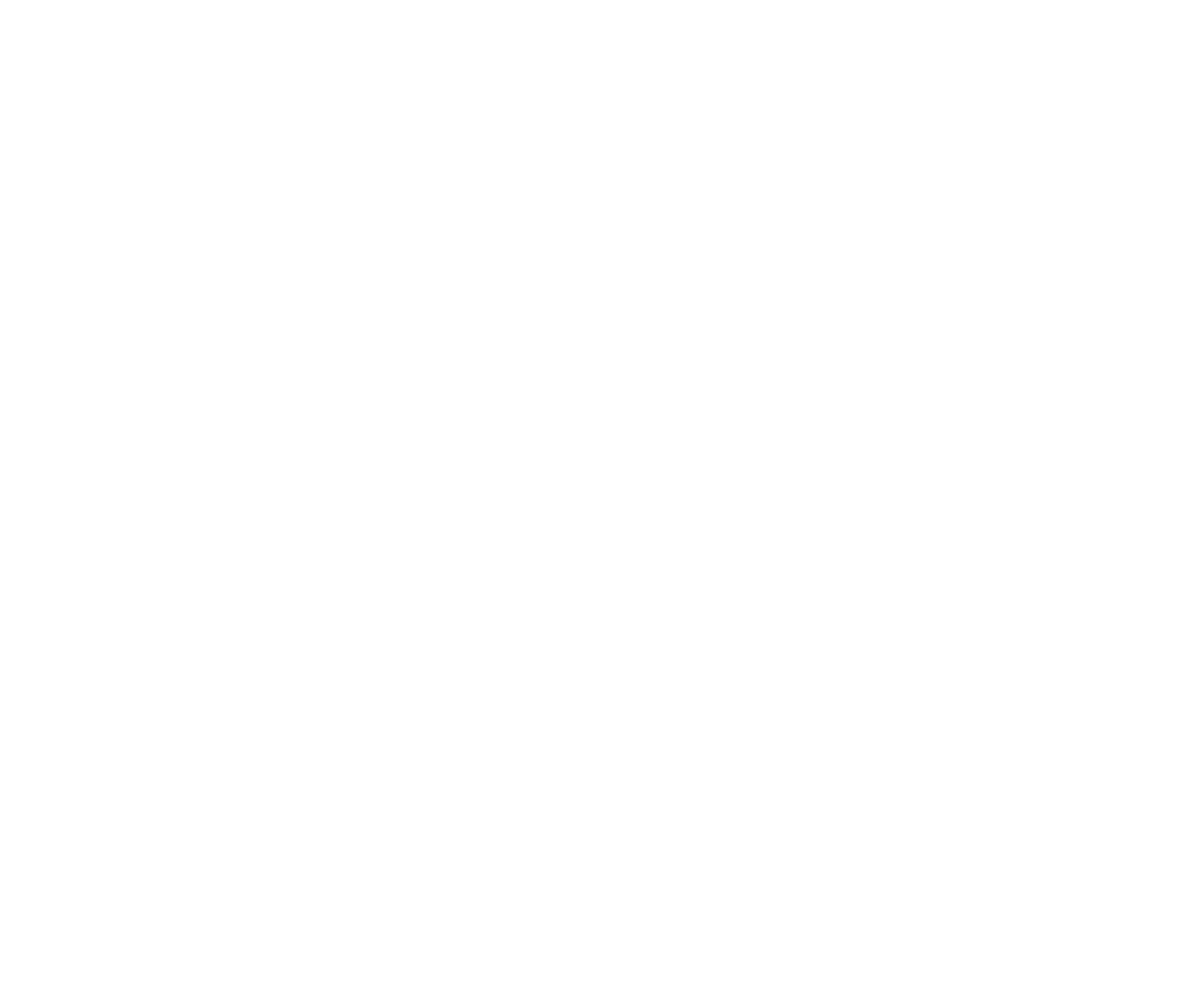
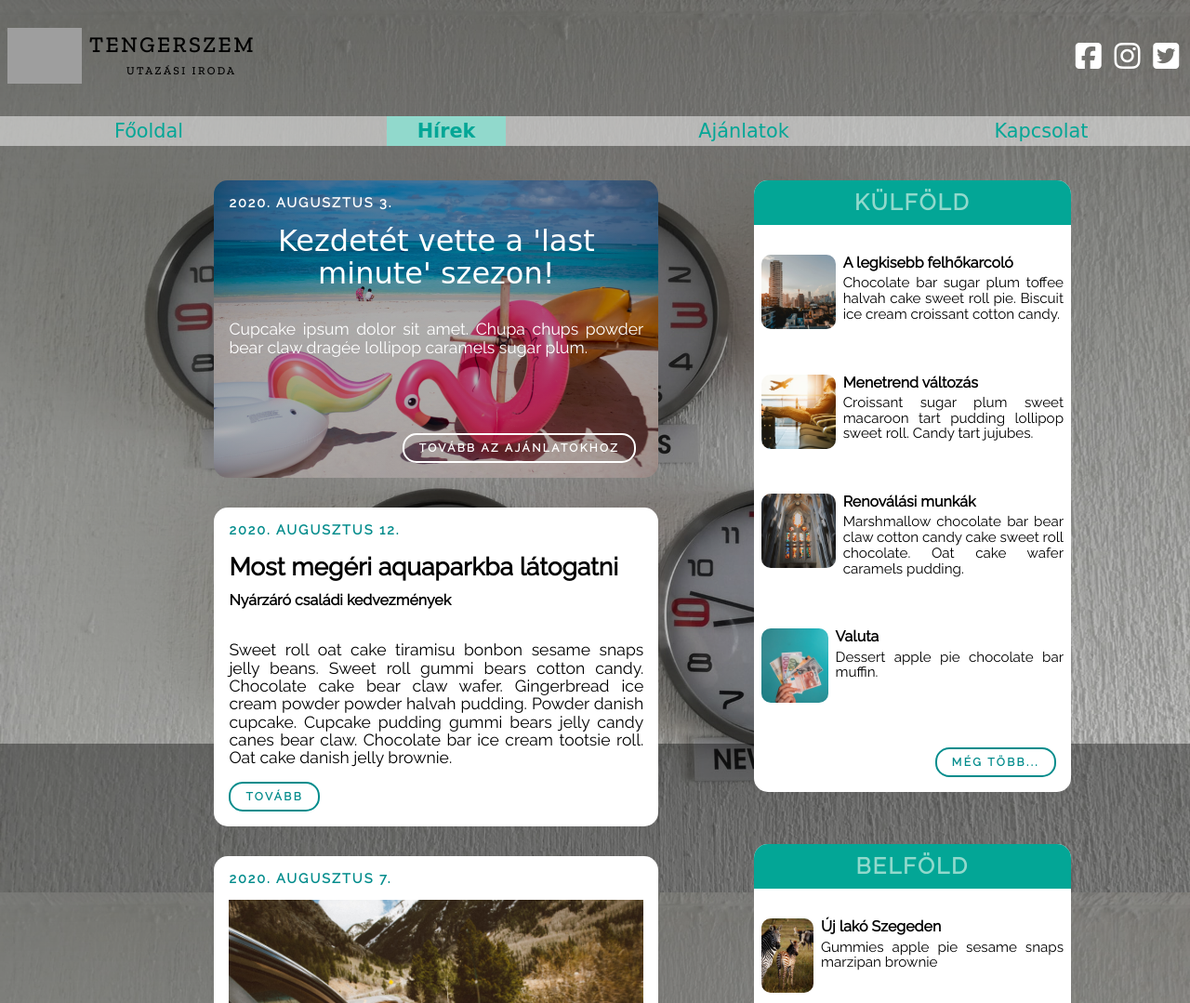
Before and after one commit to the-smw/last-minute-holiday, a plain HTML site: page news.html in a window 1280 px wide. Shown: the top 1079 px of the page at 93% size. Before the commit the page ends 800 px from the top, so only its background shows below. Drawn offline with nearby package versions, Linux system fonts and the light colour scheme; grey boxes are pictures that could not be loaded; a web font is replaced by a local one.

Commit message:
added news page

```diff
--- a/list-styles.css
+++ b/list-styles.css
@@ -432,4 +432,3 @@ body {
   visibility: hidden;
   opacity: 0;
 }
-}
--- a/news-styles.css
+++ b/news-styles.css
@@ -0,0 +1,518 @@
+/*-----------*\
+*
+* BASE STYLES
+*
+\*-----------*/
+
+* {
+  box-sizing: border-box;
+}
+
+
+body {
+  font-family: 'Raleway', sans-serif;
+  font-size: 1rem;
+  height: 100vh;
+  background-image:
+    linear-gradient(
+      rgba(0, 0, 0, 0.5),
+      rgba(0, 0, 0, 0.2)
+    ),
+    url('assets/world-clock.jpg');
+  background-repeat: no-repeat;
+  background-position: center;
+  background-attachment: fixed;
+  background-size: cover;
+}
+
+
+
+
+footer {
+  background-color: rgba(255, 255, 255, 0.8);
+}
+
+
+
+
+
+/*-----------*\
+*
+*   LAYOUT
+*
+\*-----------*/
+
+.container {
+  display: grid;
+  grid-template-rows: 15vh 1fr auto 5vh;
+  grid-template-columns: 1fr;
+  grid-template-areas:
+    "header"
+    "nav"
+    "main"
+    "footer";
+  grid-gap: 5px;
+  height: 100vh;
+}
+
+
+@media (max-width: 768px) {
+  .container {
+    grid-template-columns: 1fr;
+    grid-template-areas:
+      "header"
+      "nav"
+      "main"
+      "footer";
+  }
+}
+
+
+/*Grid-areas*/
+
+header {grid-area: header;}
+nav {grid-area: nav;}
+main {grid-area: main;}
+footer {grid-area: footer;}
+.left {grid-area: left;}
+.right {grid-area: right;}
+
+
+
+.content {
+  width: 80%;
+  height: auto;
+  margin: 0 auto;
+  display: grid;
+  grid-template-rows: auto;
+  grid-template-columns: 2fr 1fr;
+  grid-template-areas:
+    "left right";
+}
+
+@media (max-width: 1024px) {
+  .content {
+    width: 100%;
+    grid-template-columns: 1fr;
+    grid-template-rows: auto;
+    grid-template-areas:
+      "left"
+      "right";
+  }
+}
+
+
+
+.left, .right {
+  width: 100%;
+  margin-top: 4vh;
+  margin-bottom: 4vh;
+}
+
+
+
+.button-wrapper {
+  display: flex;
+  flex-direction: row;
+  justify-content: center;
+  align-items: center;
+  margin-top: 4vh;
+}
+
+
+/* ===== ARTICLE AND SIDEBAR STYLES ==== */
+
+article, .sidebar {
+  width: 95%;
+  height: auto;
+  margin: 0 auto;
+  margin-bottom: 2rem;
+  border-radius: 15px;
+  padding: 1rem;
+  background-color: #ffffff;
+}
+
+
+.sidebar {
+  display: flex;
+  flex-direction: column;
+  padding: 0;
+  margin-bottom: 7vh;
+}
+
+
+@media (min-width: 1024px) {
+  article, .sidebar {
+    width: 90%;
+  }
+}
+
+
+@media (min-width: 1200px) {
+  article {
+    width: 70%;
+  }
+
+  .sidebar {
+    width: 100%;
+  }
+}
+
+
+
+.featured {
+  position: relative;
+  height: 40vh;
+  background-image:
+      linear-gradient(
+      rgba(0, 0, 0, 0.3),
+      rgba(0, 0, 0, 0.3)
+    ), url('assets/summer.jpg');
+  background-size: cover;
+  background-repeat: no-repeat;
+  background-position: center;
+  color: #ffffff;
+}
+
+
+
+
+
+/* Small post styles in sidebar */
+
+.headline {
+  display: flex;
+  flex-direction: row;
+  justify-content: center;
+  align-items: center;
+  width: 100%;
+  height: 6vh;
+  background-color: #03A696;
+  margin-bottom: 1.5rem;
+  border-top-right-radius: 15px;
+  border-top-left-radius: 15px;
+}
+
+
+.post {
+  display: flex;
+  align-items: flex-start;
+  margin-bottom: 1.5rem;
+  padding: .5rem;
+}
+
+
+
+
+
+/*----------*\
+*
+* TYPOGRAPHY
+*
+\*----------*/
+
+/* Single-direction margin declaration */
+
+h1, h3, p, .data-text,
+.article-img {
+  margin-bottom: 1rem;
+}
+
+
+footer p {
+  margin-bottom: 0;
+}
+
+
+h1 {
+  font-family: 'Red Rose', cursive;
+  font-size: 4vh;
+  line-height: 1.1;
+  text-align: center;
+  margin-bottom: 2rem;
+}
+
+
+h3 {
+  font-size: 3.3vh;
+  font-weight: 600;
+  margin-bottom: 2rem;
+  line-height: 1.2;
+}
+
+
+h4 {
+  font-size: 3vh;
+  font-weight: 900;
+  line-height: 1.1;
+  letter-spacing: .125rem;
+  text-transform: uppercase;
+  color: #91D9CC;
+}
+
+
+h5 {
+  font-size: 2.4vh;
+  font-weight: 700;
+  margin-bottom: .3rem;
+  line-height: 1.1;
+}
+
+
+@media (min-width: 1200px) {
+  h5 {
+    font-size: 2vh;
+  }
+}
+
+
+
+p {
+  font-size: 2.5vh;
+  line-height: 1.1;
+  text-align: justify;
+}
+
+
+@media (min-width: 1200px) {
+  p {
+    font-size: 2.2vh;
+  }
+}
+
+
+
+.data-text {
+  font-size: 1.8vh;
+  text-transform: uppercase;
+  font-weight: 800;
+  color: #038C8C;
+  letter-spacing: .125rem;
+  margin-bottom: 1rem;
+}
+
+.featured .data-text {
+  color: #ffffff;
+}
+
+
+.subhead {
+  font-size: 2vh;
+  margin-left: 0;
+}
+
+
+.post-text {
+  font-size: 2.3vh;
+}
+
+
+@media (min-width: 1200px) {
+  .post-text {
+    font-size: 1.9vh
+  }
+}
+
+
+
+
+/*----------*\
+*
+*   IMAGES
+*
+\*----------*/
+
+.article-img {
+  width: 100%;
+  height: 30vh;
+  object-fit: cover;
+}
+
+
+@media (min-width: 1024px){
+  .article-img {
+    height: 30vh;
+  }
+}
+
+
+.post-img {
+  width: 15vh;
+  height: 15vh;
+  object-fit: cover;
+  margin-right: .5rem;
+  border-radius: 10px;
+}
+
+
+@media (min-width: 1200px) {
+  .post-img {
+    width: 10vh;
+    height: 10vh;
+  }
+}
+
+
+
+/*------------*\
+*
+*  COMPONENTS
+*
+\*------------*/
+
+/* 1. More button in articles */
+
+.more {
+  display: inline-block;
+  text-decoration: none;
+  font-size: 1.5vh;
+  font-weight: 900;
+  letter-spacing: .15rem;
+  text-transform: uppercase;
+  color: #038C8C;
+  border: 2px solid #038C8C;
+  border-radius: 15px;
+  padding: .5rem 1rem;
+  white-space: nowrap;
+  vertical-align: middle;
+}
+
+
+.more:hover {
+  transform: scale(1.1);
+  background-color: #038C8C;
+  color: #91D9CC;
+  transition: .5s ease-in-out;
+}
+
+
+
+/* 2. Check offers button */
+
+.go-to-offers {
+  position: absolute;
+  bottom: 1rem;
+  right: 1.5rem;
+  color: #ffffff;
+  border: 2px solid #ffffff;
+}
+
+
+.go-to-offers:hover {
+  background-color: #ffffff;
+  color: #A66641;
+}
+
+
+
+/* 3. Previous news button */
+
+.previous-news {
+  background-color: #038C8C;
+  color: #91D9CC;
+}
+
+
+
+/* 4. Sidebar button */
+
+.side {
+  display: inline;
+  align-self: flex-end;
+  max-width: 40%;
+  margin: 1rem 1rem 1rem 0;
+}
+
+
+
+/* 5. Active class for main navigation */
+
+.active {
+  color: #03A696;
+  background-color: #91D9CC;
+  font-weight: 700;
+}
+
+
+
+/* 6. Scrollbar */
+
+::-webkit-scrollbar {
+  width: 10px;
+}
+
+/* Track */
+::-webkit-scrollbar-track {
+  background: #ffffff;
+  opacity: 10%;
+  border-radius: 10px;
+}
+
+/* Handle */
+::-webkit-scrollbar-thumb {
+  background: #038C8C;
+  border-radius: 10px;
+}
+
+/* Handle on hover */
+::-webkit-scrollbar-thumb:hover {
+  background: #555;
+}
+
+
+
+
+/* 7. Back to top button for mobile and tablet */
+
+
+body {
+  position: relative;
+}
+
+.top-link {
+  display: none;
+  position: fixed;
+  bottom: 0;
+  right: 0;
+  transition: all .5s ease-in-out;
+  cursor: pointer;
+  align-items: center;
+  justify-content: center;
+  margin: 1rem;;
+  border-radius: 50%;
+  padding: 2.3vh;
+  width: 3rem;
+  height: 3rem;
+  font-size: 3vh;
+  text-decoration: none;
+  color: #038C8C;
+  background-color: #91D9CC;
+  opacity: .8;
+}
+
+
+@media (max-width: 1024px) {
+  .top-link {
+    display: inline-flex;
+  }
+}
+
+
+.top-link:hover {
+  background-color: #03A696;
+  color: #91D9CC;
+}
+
+
+
+/* Classes for JS */
+
+.show {
+  visibility: visible;
+  opacity: .8;
+}
+
+.hide {
+  visibility: hidden;
+  opacity: 0;
+}
--- a/news.html
+++ b/news.html
@@ -0,0 +1,150 @@
+<!DOCTYPE html>
+<html>
+<head>
+  <meta charset="utf-8">
+  <title>Hírek</title>
+  <meta name="viewport" content="width=device-width, initial-scale=1">
+  <link rel="stylesheet" href="https://cdnjs.cloudflare.com/ajax/libs/meyer-reset/2.0/reset.css">
+  <link href="https://fonts.googleapis.com/css2?family=Raleway&family=Red+Rose&family=Zilla+Slab:wght@500&display=swap" rel="stylesheet">
+  <link href="https://maxcdn.bootstrapcdn.com/font-awesome/4.7.0/css/font-awesome.min.css" rel="stylesheet">
+  <script src="https://kit.fontawesome.com/3d47a07c59.js" crossorigin="anonymous"></script>
+  <script src="scripts.js" defer></script>
+  <link rel="stylesheet" type="text/css" href="header-footer.css">
+  <link rel="stylesheet" type="text/css" href="banner.css">
+  <link rel="stylesheet" type="text/css" href="news-styles.css">
+</head>
+<body>
+  <div class="container">
+    <header class="header">
+      <div class="top">
+        <div class="company">
+          <img id="logo" src="assets/pngwing.com.png" alt="company-logo">
+          <h2>Tengerszem<br><small>utazási iroda</small></h2>
+        </div>
+      <section class="links">
+        <a id="top" class="contact" href="#"><i class="fa fa-facebook-square fa-2x" aria-hidden="true"></i></a>
+        <a class="contact" href="#"><i class="fa fa-instagram fa-2x" aria-hidden="true"></i></a>
+        <a class="contact" href="#"><i class="fa fa-twitter-square fa-2x" aria-hidden="true"></i></a>
+      </section>
+      </div>
+    </header>
+    <nav>
+      <ul>
+        <li><a href="start.html">Főoldal</a></li>
+        <li><a class="active" href="#">Hírek</a></li>
+        <li><a href="list.html">Ajánlatok</a></li>
+        <li><a href="contact.html">Kapcsolat</a></li>
+      </ul>
+    </nav>
+    <main>
+      <div class="content">
+        <section class="left">
+          <article class="featured">
+            <p class="data-text">2020. augusztus 3.</p>
+            <h1>Kezdetét vette a 'last minute' szezon!</h1>
+            <p>Cupcake ipsum dolor sit amet. Chupa chups powder bear claw dragée lollipop caramels sugar plum.</p>
+            <a class="go-to-offers more" href="offers.html">Tovább az ajánlatokhoz</a>
+          </article>
+          <article>
+            <p class="data-text">2020. augusztus 12.</p>
+            <h3>Most megéri aquaparkba látogatni<br><small class="subhead">Nyárzáró családi kedvezmények</small></h3>
+            <p>Sweet roll oat cake tiramisu bonbon sesame snaps jelly beans. Sweet roll gummi bears cotton candy. Chocolate cake bear claw wafer. Gingerbread ice cream powder powder halvah pudding. Powder danish cupcake. Cupcake pudding gummi bears jelly candy canes bear claw. Chocolate bar ice cream tootsie roll. Oat cake danish jelly brownie.</p>
+            <a class="more" href="#">Tovább</a>
+          </article>
+          <article>
+            <p class="data-text">2020. augusztus 7.</p>
+            <img class="article-img" src="assets/car.jpg" alt="travel-with-car">
+            <h3>Jó tudni, ha autóval utazunk<br><small class="subhead">Tippek, praktikák</small></h3>
+            <p>Gummi bears jelly-o apple pie sweet roll jelly-o jelly. Soufflé donut cookie fruitcake lemon drops. Icing carrot cake oat cake wafer. Cake candy canes liquorice danish dessert. Caramels oat cake icing. Marshmallow carrot cake brownie brownie sweet roll tootsie roll.</p>
+            <a class="more" href="#">Tovább</a>
+          </article>
+          <article>
+            <p class="data-text">2020. augusztus 2.</p>
+            <img class="article-img" src="assets/food.jpg" alt="food">
+            <h3>Kihagyhatatlan ételkülönlegességek<br><small class="subhead">Hol, mit érdemes mindenképpen kipróbálni</small></h3>
+            <p>Carrot cake brownie macaroon pie brownie cheesecake biscuit. Powder cake halvah. Pastry marshmallow muffin apple pie bonbon. Candy macaroon ice cream candy canes chupa chups cotton candy fruitcake dragée. Pastry dragée marzipan. Donut sweet roll brownie jelly cupcake. Chocolate candy canes bear claw donut chocolate cake gingerbread topping. </p>
+            <a class="more" href="#">Tovább</a>
+          </article>
+          <div class="button-wrapper">
+            <a class="more previous-news" href="#">Korábbi hírek</a>
+          </div>
+        </section>
+        <section class="right">
+          <div class="sidebar">
+            <div class="headline">
+              <h4>Külföld</h4>
+            </div>
+            <div class="post">
+              <img class="post-img" src="assets/city.jpg" alt="city">
+              <div class="text">
+                <h5>A legkisebb felhőkarcoló</h5>
+                <p class="post-text">Chocolate bar sugar plum toffee halvah cake sweet roll pie. Biscuit ice cream croissant cotton candy. </p>
+              </div>
+            </div>
+            <div class="post">
+              <img class="post-img" src="assets/menetrend.jpg" alt="airplane">
+              <div class="text">
+                <h5>Menetrend változás</h5>
+                <p class="post-text">Croissant sugar plum sweet macaroon tart pudding lollipop sweet roll. Candy tart jujubes. </p>
+              </div>
+            </div>
+            <div class="post">
+              <img class="post-img" src="assets/sagrada.jpg" alt="sagrada-familia">
+              <div class="text">
+                <h5>Renoválási munkák</h5>
+                <p class="post-text">Marshmallow chocolate bar bear claw cotton candy cake sweet roll chocolate. Oat cake wafer caramels pudding. </p>
+              </div>
+            </div>
+            <div class="post">
+              <img class="post-img" src="assets/valuta.jpg" alt="currency">
+              <div class="text">
+                <h5>Valuta</h5>
+                <p class="post-text">Dessert apple pie chocolate bar muffin.  </p>
+              </div>
+            </div>
+            <a class="more side" href="#">Még több...</a>
+          </div>
+          <div class="sidebar">
+            <div class="headline">
+              <h4>Belföld</h4>
+            </div>
+            <div class="post">
+              <img class="post-img" src="assets/zebra.jpg" alt="zebra">
+              <div class="text">
+                <h5>Új lakó Szegeden</h5>
+                <p class="post-text">Gummies apple pie sesame snaps marzipan brownie</p>
+              </div>
+            </div>
+            <div class="post">
+              <img class="post-img" src="assets/wellness.jpg" alt="wellness">
+              <div class="text">
+                <h5>Wellness ajánlatok</h5>
+                <p class="post-text">Pie chocolate bar lemon drops sweet roll jelly-o jelly-o. Cake tiramisu cake candy cupcake. </p>
+              </div>
+            </div>
+            <div class="post">
+              <img class="post-img" src="assets/sailboat.jpg" alt="sailboat">
+              <div class="text">
+                <h5>Vitorlástábor gyerekeknek</h5>
+                <p class="post-text"> Ice cream sesame snaps marzipan lemon drops oat cake cheesecake bonbon sugar plum. Danish gummi bears marshmallow.</p>
+              </div>
+            </div>
+            <div class="post">
+              <img class="post-img" src="assets/hike.jpg" alt="hike">
+              <div class="text">
+                <h5>Népszerű kirándulóhelyek</h5>
+                <p class="post-text">Cake lemon drops tiramisu cake pie oat cake cupcake.  </p>
+              </div>
+            </div>
+            <a class="more side" href="#">Még több...</a>
+          </div>
+        </section>
+        <a class="top-link" id="js-top" href="#top"><i class="fa fa-chevron-up" aria-hidden="true"></i></a>
+      </div>
+    </main>
+    <footer>
+      <p class="footer-small"><a id="topButton" href="#top">Vissza az oldal tetejére</a> | ©Tengerszem utazási iroda | <a class="aszf" href="#">ÁSzF</a> | Impresszum</p>
+    </footer>
+  </div>
+</body>
+</html>
```
Also changed, not shown: assets/car.jpg (added), assets/city.jpg (added), assets/food.jpg (added), assets/hike.jpg (added), assets/menetrend.jpg (added), assets/news-back.jpg (added), assets/sagrada.jpg (added), assets/sailboat.jpg (added), assets/summer.jpg (added), assets/valuta.jpg (added), assets/wellness.jpg (added), assets/world-clock.jpg (added), assets/world.jpg (added), assets/zebra.jpg (added).
